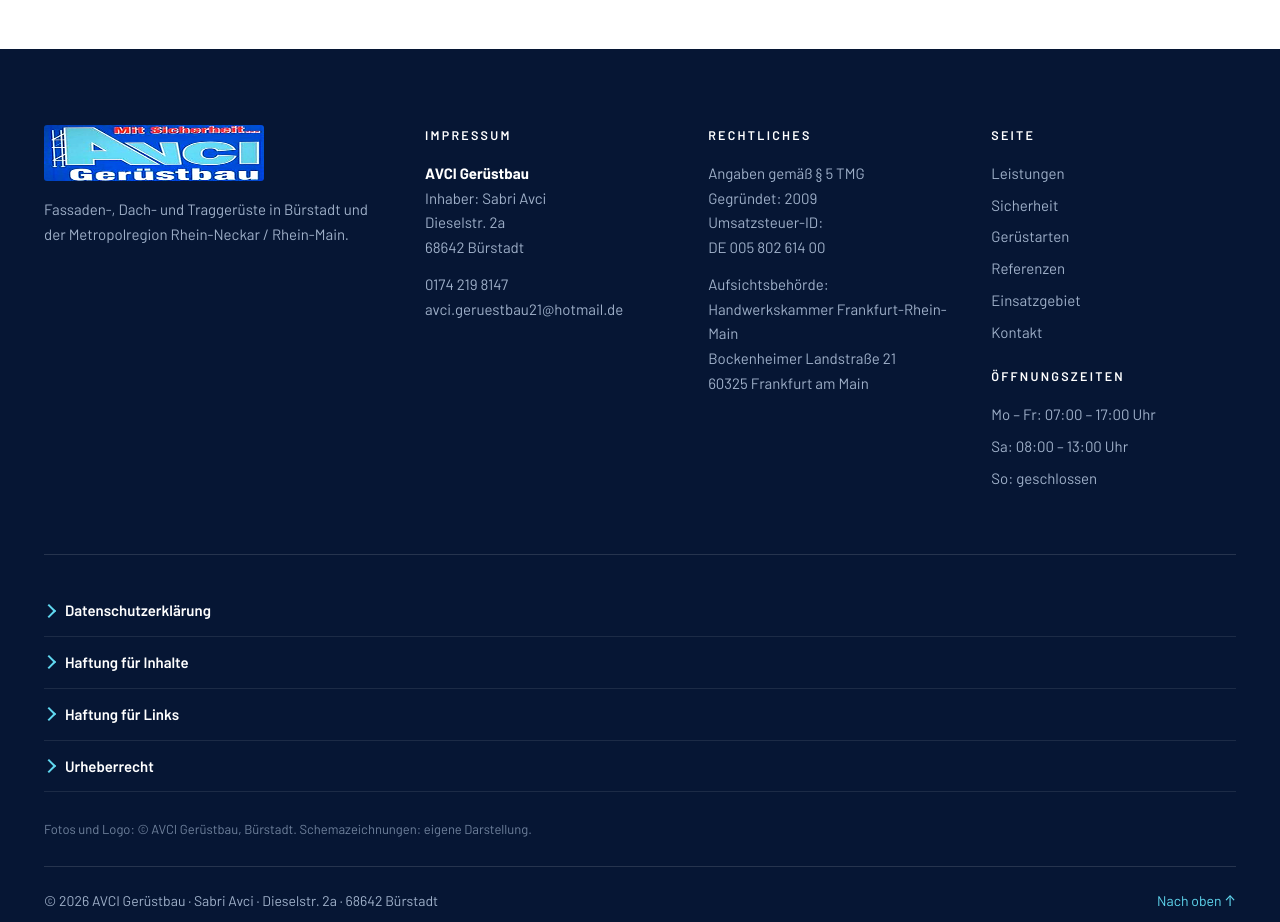
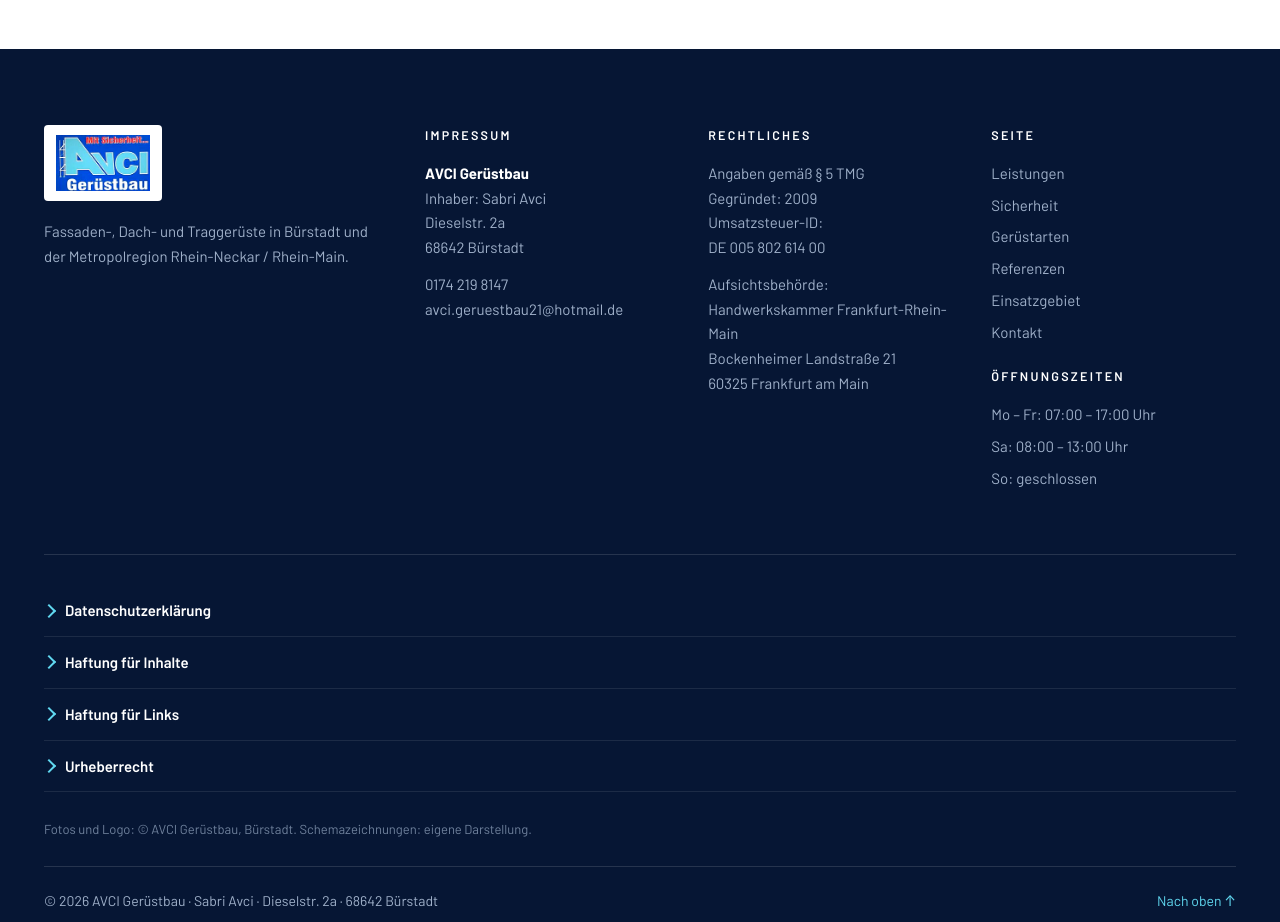
Before and after one commit to Bilal-Altu/avci-geruestbau, a plain HTML site: page index.html in a window 1280 px wide. Shown: the part 9660-10582 px from the top of the page. Drawn offline with nearby package versions, Linux system fonts and the light colour scheme.

Commit message:
Verzerrtes Logo in der Fußzeile beheben
.foot-brand img setzte nur die Höhe. Ohne width:auto behielt das Bild das
width-Attribut aus dem HTML und wurde auf 220x56 statt 94x56 gezogen.

Dazu eine weiße Fläche unter dem Logo: Der Bilduntergrund ist selbst kräftig
blau und saß sonst als sichtbares Rechteck auf dem Marineblau der Fußzeile.

Co-Authored-By: Claude Opus 5 <noreply@anthropic.com>

```diff
--- a/index.html
+++ b/index.html
@@ -419,7 +419,15 @@ footer h4{font-family:"Barlow",sans-serif;font-size:12.5px;font-weight:600;lette
 footer ul{list-style:none;display:grid;gap:7px}
 footer a{text-decoration:none}
 footer a:hover{color:var(--cyan)}
-.foot-brand img{height:56px;border-radius:3px;margin-bottom:16px}
+/* width:auto ist Pflicht – sonst gewinnt das width-Attribut aus dem HTML
+   und das Logo wird in die Breite gezogen.
+   Weiße Fläche darunter, weil der eigene blaue Logogrund sonst als Aufkleber
+   auf dem dunklen Marineblau der Fußzeile sitzt. */
+.foot-brand img{
+  height:56px;width:auto;display:block;
+  background:#fff;padding:10px 12px;border-radius:var(--r);
+  margin-bottom:18px;box-sizing:content-box;
+}
 .legal{margin-top:clamp(40px,5vw,64px);border-top:1px solid rgba(255,255,255,.13);padding-top:30px}
 .legal details{border-bottom:1px solid rgba(255,255,255,.09)}
 .legal summary{
```
